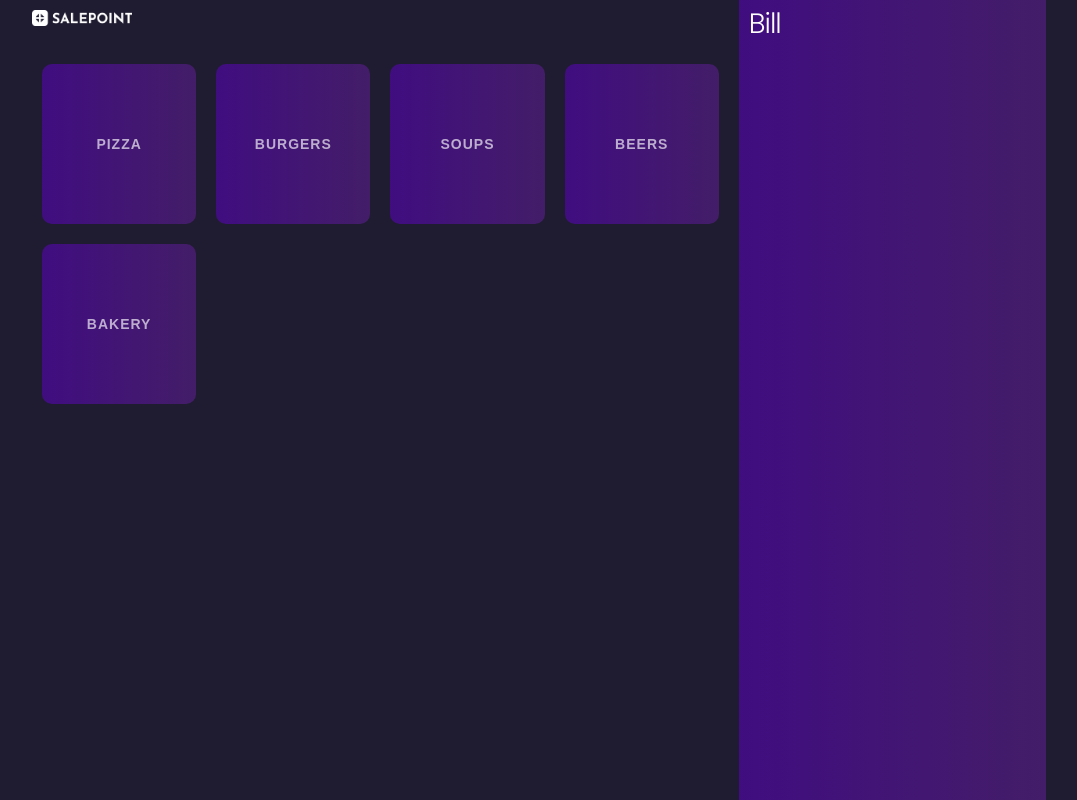
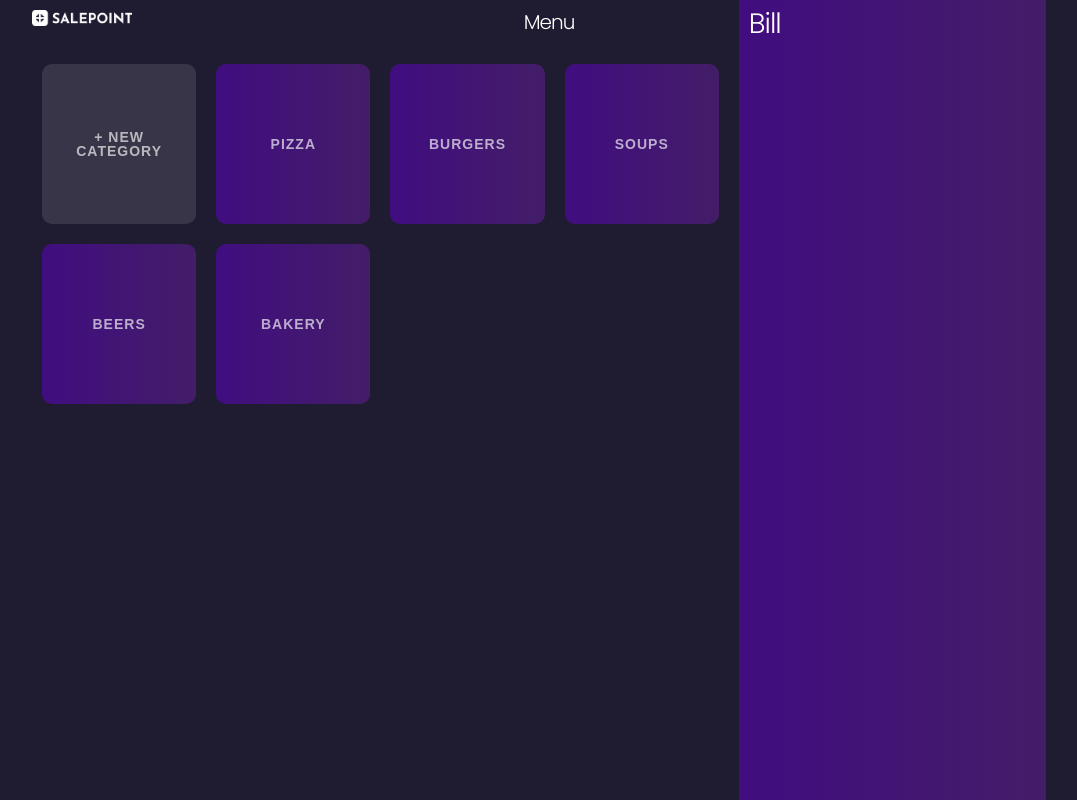
Before and after one commit to aiibe/salepoint, a React (Vite) app: page / in a window 1280 px wide. Shown: the whole page, without its empty margins (106-1183 px from the left). Built offline with nearby package versions, Linux system fonts and the light colour scheme.

Commit message:
add create category button

```diff
--- a/src/HomePanel.jsx
+++ b/src/HomePanel.jsx
@@ -14,8 +14,13 @@ const items = [
 export default () => {
 	return (
 		<Panel>
-			<div className='header with-navigation'></div>
+			<div className='header with-navigation'>
+				<h1>Menu</h1>
+			</div>
 			<div className='grid'>
+				<div className='cell'>
+					<Button className='card add'>+ New category</Button>
+				</div>
 				{items.map((i, id) => {
 					return (
 						<div className='cell' key={id}>
--- a/src/ProductPanel.jsx
+++ b/src/ProductPanel.jsx
@@ -15,7 +15,7 @@ export default () => {
 					<svg viewBox='0 0 512 512'>
 						<path d='M217.9 256L345 129c9.4-9.4 9.4-24.6 0-33.9-9.4-9.4-24.6-9.3-34 0L167 239c-9.1 9.1-9.3 23.7-.7 33.1L310.9 417c4.7 4.7 10.9 7 17 7s12.3-2.3 17-7c9.4-9.4 9.4-24.6 0-33.9L217.9 256z'></path>
 					</svg>
-					Back
+					Menu
 				</ButtonIcon>
 			</div>
 			<div className='grid'>
--- a/src/elements/Button.jsx
+++ b/src/elements/Button.jsx
@@ -1,7 +1,7 @@
 import React from 'react'
 import { useHistory } from 'react-router-dom'
 
-export default ({ children, item }) => {
+export default ({ children, item, className }) => {
 	let history = useHistory()
 
 	function press() {
@@ -9,8 +9,10 @@ export default ({ children, item }) => {
 		history.push(location)
 	}
 
+	console.log(className)
+
 	return (
-		<button className='card' onClick={press}>
+		<button className={className || 'card'} onClick={press}>
 			{children}
 		</button>
 	)
--- a/src/scss/global.scss
+++ b/src/scss/global.scss
@@ -85,7 +85,7 @@ h1 {
 		}
 
 		h1 {
-			font-size: 2.5rem;
+			font-size: 2rem;
 			margin: 0;
 		}
 	}
@@ -104,17 +104,23 @@ h1 {
 
 			.card {
 				font-size: 1.4rem;
+				line-height: 1;
 				width: 100%;
 				height: 100%;
 				background: $element;
 				border-radius: 1rem;
-				padding: 5%;
+				padding: 5% 15%;
 				color: rgba(255, 255, 255, 0.65);
+				white-space: normal;
 
 				&:active {
 					transform: scale(0.99);
 					opacity: 0.8;
 				}
+			}
+
+			.add {
+				background: $button;
 			}
 		}
 	}
```
